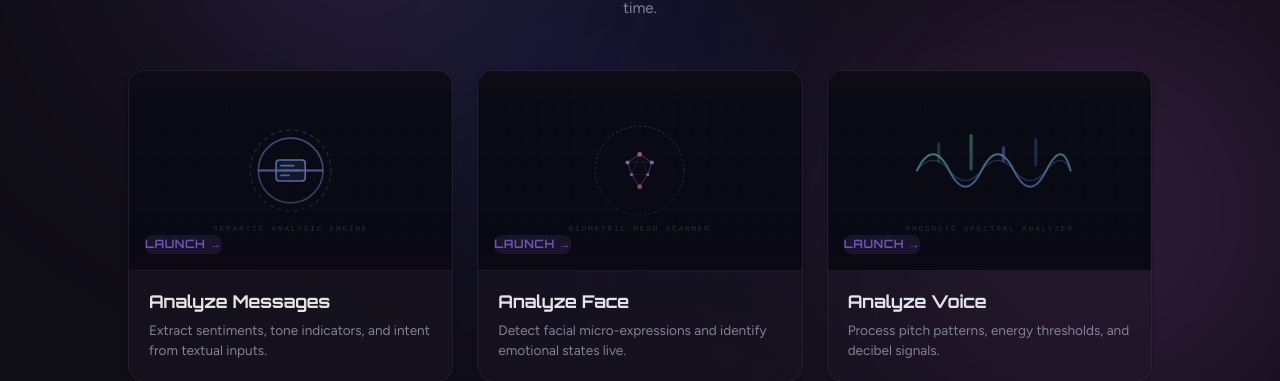
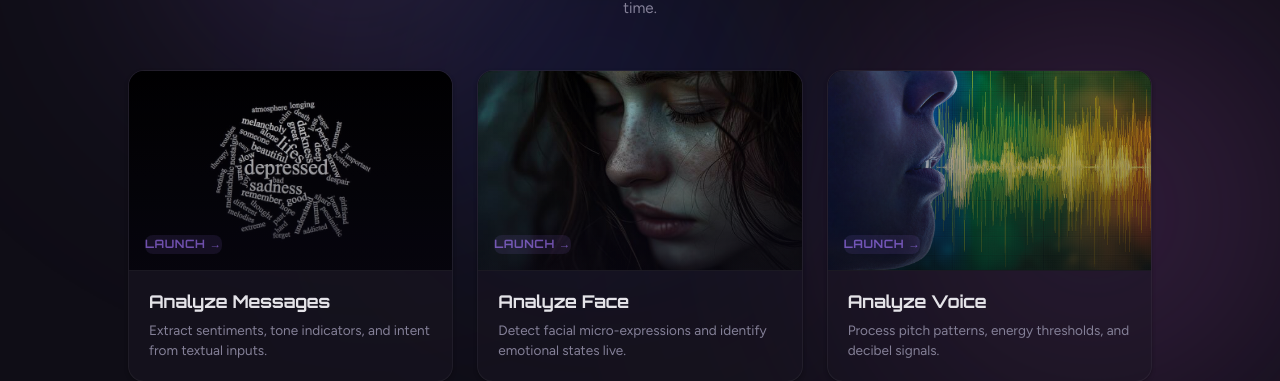
Before and after one commit to benxta4424/Anchor, a React (Vite) app in the folder anchorExe/: page / in a window 1280 px wide. Shown: the part 250-631 px from the top of the page. Built offline with nearby package versions, Linux system fonts and the light colour scheme; no server answers.

Commit message:
fix: persist Home component in DOM inside layout to keep card stock photos in memory and eliminate reloading

```diff
--- a/anchorExe/src/Components/ChooseInterfaceBox.jsx
+++ b/anchorExe/src/Components/ChooseInterfaceBox.jsx
@@ -1,98 +1,17 @@
 import { Link } from "react-router-dom";
 
-export default function InterfaceBox({ title, description, boxID }) {
-    const renderVisual = () => {
-        if (boxID === "/text_analiser") {
-            return (
-                <svg className="fpBoxSvgVisual" viewBox="0 0 400 200" fill="none" xmlns="http://www.w3.org/2000/svg">
-                    <defs>
-                        <linearGradient id="textGrad" x1="0%" y1="0%" x2="100%" y2="100%">
-                            <stop offset="0%" stopColor="#7aa2f7" />
-                            <stop offset="100%" stopColor="#bb9af7" />
-                        </linearGradient>
-                        <pattern id="grid" width="20" height="20" patternUnits="userSpaceOnUse">
-                            <path d="M 20 0 L 0 0 0 20" fill="none" stroke="rgba(255, 255, 255, 0.03)" strokeWidth="1" />
-                        </pattern>
-                    </defs>
-                    <rect width="100%" height="100%" fill="#0a0c16" />
-                    <rect width="100%" height="100%" fill="url(#grid)" />
-                    <g transform="translate(140, 40)">
-                        <circle cx="60" cy="60" r="50" stroke="url(#textGrad)" strokeWidth="1.5" strokeDasharray="5, 5" opacity="0.3" />
-                        <circle cx="60" cy="60" r="40" stroke="url(#textGrad)" strokeWidth="2" opacity="0.6" />
-                        <rect x="42" y="47" width="36" height="26" rx="4" fill="rgba(122, 162, 247, 0.15)" stroke="url(#textGrad)" strokeWidth="2" />
-                        <line x1="48" y1="54" x2="64" y2="54" stroke="#7aa2f7" strokeWidth="2" strokeLinecap="round" />
-                        <line x1="48" y1="60" x2="72" y2="60" stroke="#bb9af7" strokeWidth="2" strokeLinecap="round" />
-                        <line x1="48" y1="66" x2="58" y2="66" stroke="#7aa2f7" strokeWidth="2" strokeLinecap="round" />
-                        <line x1="20" y1="60" x2="100" y2="60" stroke="#7aa2f7" strokeWidth="2" opacity="0.8" />
-                        <line x1="20" y1="60" x2="100" y2="60" stroke="#bb9af7" strokeWidth="4" opacity="0.3" />
-                    </g>
-                    <text x="50%" y="175" textAnchor="middle" fill="rgba(255, 255, 255, 0.3)" fontSize="10" fontFamily="monospace" letterSpacing="2">SEMANTIC ANALYSIS ENGINE</text>
-                </svg>
-            );
-        } else if (boxID === "/face_analiser") {
-            return (
-                <svg className="fpBoxSvgVisual" viewBox="0 0 400 200" fill="none" xmlns="http://www.w3.org/2000/svg">
-                    <defs>
-                        <linearGradient id="faceGrad" x1="0%" y1="0%" x2="100%" y2="100%">
-                            <stop offset="0%" stopColor="#bb9af7" />
-                            <stop offset="100%" stopColor="#f7768e" />
-                        </linearGradient>
-                        <pattern id="grid" width="20" height="20" patternUnits="userSpaceOnUse">
-                            <path d="M 20 0 L 0 0 0 20" fill="none" stroke="rgba(255, 255, 255, 0.03)" strokeWidth="1" />
-                        </pattern>
-                    </defs>
-                    <rect width="100%" height="100%" fill="#0a0c16" />
-                    <rect width="100%" height="100%" fill="url(#grid)" />
-                    <g transform="translate(140, 35)">
-                        <circle cx="60" cy="65" r="55" stroke="url(#faceGrad)" strokeWidth="1" strokeDasharray="3, 3" opacity="0.4" />
-                        <path d="M 20 65 L 100 65" stroke="url(#faceGrad)" strokeWidth="0.5" opacity="0.3" />
-                        <path d="M 60 25 L 60 105" stroke="url(#faceGrad)" strokeWidth="0.5" opacity="0.3" />
-                        <circle cx="60" cy="45" r="3" fill="#f7768e" />
-                        <circle cx="45" cy="55" r="2.5" fill="#bb9af7" />
-                        <circle cx="75" cy="55" r="2.5" fill="#bb9af7" />
-                        <circle cx="50" cy="70" r="2" fill="#bb9af7" />
-                        <circle cx="70" cy="70" r="2" fill="#bb9af7" />
-                        <circle cx="60" cy="85" r="3" fill="#f7768e" />
-                        <path d="M 60 45 L 45 55 L 50 70 L 60 85 L 70 70 L 75 55 Z" stroke="url(#faceGrad)" strokeWidth="1" strokeLinejoin="round" opacity="0.6" />
-                        <path d="M 60 45 L 50 70 M 60 45 L 70 70 M 45 55 L 75 55 M 50 70 L 70 70" stroke="url(#faceGrad)" strokeWidth="0.5" opacity="0.4" />
-                    </g>
-                    <text x="50%" y="175" textAnchor="middle" fill="rgba(255, 255, 255, 0.3)" fontSize="10" fontFamily="monospace" letterSpacing="2">BIOMETRIC MESH SCANNER</text>
-                </svg>
-            );
-        } else if (boxID === "/voice_analiser") {
-            return (
-                <svg className="fpBoxSvgVisual" viewBox="0 0 400 200" fill="none" xmlns="http://www.w3.org/2000/svg">
-                    <defs>
-                        <linearGradient id="voiceGrad" x1="0%" y1="0%" x2="100%" y2="100%">
-                            <stop offset="0%" stopColor="#73daca" />
-                            <stop offset="100%" stopColor="#7aa2f7" />
-                        </linearGradient>
-                        <pattern id="grid" width="20" height="20" patternUnits="userSpaceOnUse">
-                            <path d="M 20 0 L 0 0 0 20" fill="none" stroke="rgba(255, 255, 255, 0.03)" strokeWidth="1" />
-                        </pattern>
-                    </defs>
-                    <rect width="100%" height="100%" fill="#0a0c16" />
-                    <rect width="100%" height="100%" fill="url(#grid)" />
-                    <g transform="translate(100, 50)">
-                        <path d="M 10 50 Q 30 10, 50 50 T 90 50 T 130 50 T 170 50 T 200 50" stroke="url(#voiceGrad)" strokeWidth="2.5" strokeLinecap="round" opacity="0.8" />
-                        <path d="M 10 50 Q 30 25, 50 50 T 90 50 T 130 50 T 170 50 T 200 50" stroke="#7aa2f7" strokeWidth="1.5" strokeLinecap="round" opacity="0.4" />
-                        <rect x="35" y="15" width="4" height="25" rx="2" fill="#73daca" opacity="0.3" />
-                        <rect x="75" y="5" width="4" height="45" rx="2" fill="#73daca" opacity="0.5" />
-                        <rect x="115" y="20" width="4" height="20" rx="2" fill="#7aa2f7" opacity="0.5" />
-                        <rect x="155" y="10" width="4" height="35" rx="2" fill="#7aa2f7" opacity="0.3" />
-                    </g>
-                    <text x="50%" y="175" textAnchor="middle" fill="rgba(255, 255, 255, 0.3)" fontSize="10" fontFamily="monospace" letterSpacing="2">PROSODIC SPECTRAL ANALYZER</text>
-                </svg>
-            );
-        }
-        return null;
-    };
-
+export default function InterfaceBox({ title, description, icon, boxID }) {
     return (
         <Link to={boxID} className="fpBoxOptionLink">
             <article className="fpBoxOptionContainer">
                 <div className="fpBoxOptionImageWrapper">
-                    {renderVisual()}
+                    <img
+                        src={icon}
+                        alt={`Icon for ${title}`}
+                        className="fpBoxOptionImage"
+                        loading="eager"
+                        decoding="sync"
+                    />
                     <div className="fpBoxOptionOverlay">
                         <span className="fpBoxOptionCta">Launch →</span>
                     </div>
--- a/anchorExe/src/Components/FontPage.jsx
+++ b/anchorExe/src/Components/FontPage.jsx
@@ -1,7 +1,8 @@
 import React, { useState, useEffect } from "react"
 import NavButtons from "./NavButtons"
-import { Outlet } from "react-router-dom"
+import { Outlet, useLocation } from "react-router-dom"
 import MiniDashboard from "./MiniDashboard"
+import Home from "./Home"
 
 // Sun and Moon Icons
 const SunIcon = () => (
@@ -19,6 +20,8 @@ const MoonIcon = () => (
 
 export default function FrontPage() {
     const [theme, setTheme] = useState(localStorage.getItem('theme') || 'dark');
+    const location = useLocation();
+    const isRoot = location.pathname === "/";
 
     useEffect(() => {
         document.documentElement.setAttribute('data-theme', theme);
@@ -57,6 +60,13 @@ export default function FrontPage() {
             </header>
 
             <main className="content">
+                {/*
+                  Keep Home mounted in the DOM at all times to prevent
+                  the images from unmounting and reloading/flashing!
+                */}
+                <div style={{ display: isRoot ? "block" : "none", width: "100%" }}>
+                    <Home />
+                </div>
                 <Outlet />
             </main>
 
--- a/anchorExe/src/Components/Home.jsx
+++ b/anchorExe/src/Components/Home.jsx
@@ -1,5 +1,8 @@
 import { Link } from "react-router-dom"
 import InterfaceBox from "./ChooseInterfaceBox"
+import textAnalyserIcon from "../img/iconBoxOne.jpg"
+import faceAnalyserIcon from "../img/iconBoxTwo.jpg"
+import voiceAnalyserIcon from "../img/iconBoxThree.jpg"
 
 export default function Home() {
     return (
@@ -12,9 +15,9 @@ export default function Home() {
             </header>
 
             <div className="fpChooseBox">
-                <InterfaceBox title={"Analyze Messages"} description={"Extract sentiments, tone indicators, and intent from textual inputs."} boxID={"/text_analiser"}/>
-                <InterfaceBox title={"Analyze Face"} description={"Detect facial micro-expressions and identify emotional states live."} boxID={"/face_analiser"}/>
-                <InterfaceBox title={"Analyze Voice"} description={"Process pitch patterns, energy thresholds, and decibel signals."} boxID={"/voice_analiser"}/>
+                <InterfaceBox icon={textAnalyserIcon} title={"Analyze Messages"} description={"Extract sentiments, tone indicators, and intent from textual inputs."} boxID={"/text_analiser"}/>
+                <InterfaceBox icon={faceAnalyserIcon} title={"Analyze Face"} description={"Detect facial micro-expressions and identify emotional states live."} boxID={"/face_analiser"}/>
+                <InterfaceBox icon={voiceAnalyserIcon} title={"Analyze Voice"} description={"Process pitch patterns, energy thresholds, and decibel signals."} boxID={"/voice_analiser"}/>
             </div>
         </section>
     )
--- a/anchorExe/src/Components/routes.jsx
+++ b/anchorExe/src/Components/routes.jsx
@@ -16,7 +16,7 @@ const my_routes = [
         children: [
             {
                 index:true,
-                element: <Home />
+                element: <div />
             },
 
             {
```
